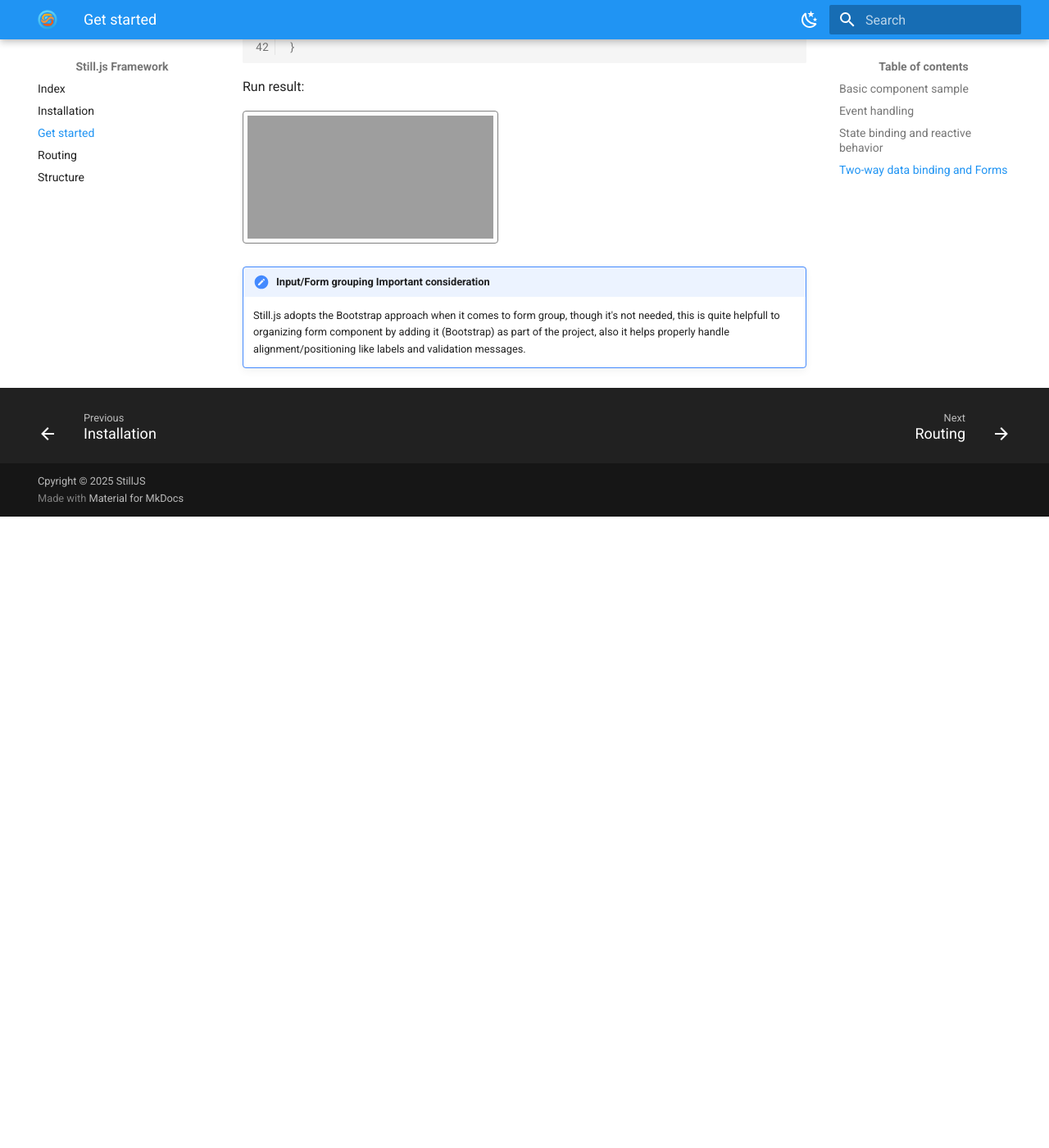
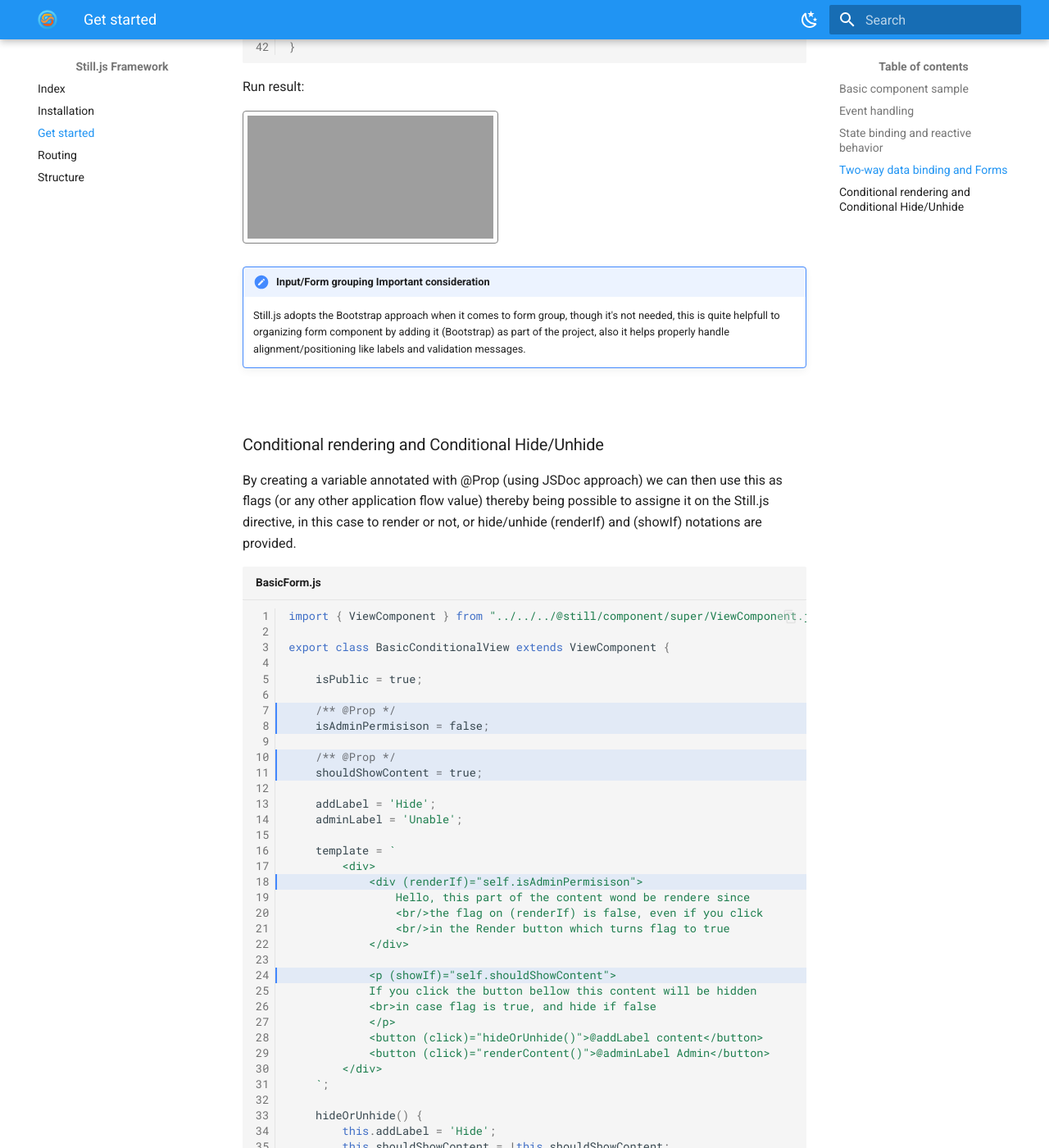
Before and after one commit to still-js/stilljs-site, an MkDocs documentation site: the page built from docs/get-start.md, in a window 1280 px wide and 1400 px high, scrolled down 4075 px. Shown: the whole window at 82% size. Built offline with MkDocs 1.6.1 and Material for MkDocs 9.7.7, drawn with Linux system fonts in a browser that asks for light colours; before the commit the page ends 4705 px from its top, so only the background shows below that; some of the changed text lies outside the part shown; grey boxes are pictures that could not be loaded.

Commit message:
added example of hide/unhide and conditional rendering component implementation

````diff
--- a/docs/get-start.md
+++ b/docs/get-start.md
@@ -181,3 +181,69 @@
 !!! note "Input/Form grouping Important consideration"
 
     Still.js adopts the Bootstrap approach when it comes to form group, though it's not needed, this is quite helpfull to organizing form component by adding it (Bootstrap) as part of the project, also it helps properly handle alignment/positioning like labels and validation messages.
+
+
+
+<br>
+
+###  Conditional rendering and Conditional Hide/Unhide
+
+By creating a variable annotated with @Prop (using JSDoc approach) we can then use this as flags (or any other application flow value) thereby being possible to assigne it on the Still.js directive, in this case to render or not, or hide/unhide (renderIf) and (showIf) notations are provided.
+
+```js title="BasicForm.js" hl_lines="7-8 10-11 18 24" linenums="1"
+import { ViewComponent } from "../../../@still/component/super/ViewComponent.js";
+
+export class BasicConditionalView extends ViewComponent {
+
+	isPublic = true;
+
+	/** @Prop */
+	isAdminPermisison = false;
+
+	/** @Prop */
+	shouldShowContent = true;
+
+	addLabel = 'Hide';
+	adminLabel = 'Unable';
+
+	template = `
+        <div>
+            <div (renderIf)="self.isAdminPermisison">
+				Hello, this part of the content wond be rendere since
+				<br/>the flag on (renderIf) is false, even if you click
+				<br/>in the Render button which turns flag to true
+			</div>
+
+            <p (showIf)="self.shouldShowContent">
+            If you click the button bellow this content will be hidden
+			<br>in case flag is true, and hide if false
+            </p>
+            <button (click)="hideOrUnhide()">@addLabel content</button>
+            <button (click)="renderContent()">@adminLabel Admin</button>
+        </div>
+    `;
+
+	hideOrUnhide() {
+		this.addLabel = 'Hide';
+		this.shouldShowContent = !this.shouldShowContent;
+		if (!this.shouldShowContent) this.addLabel = 'Unhide';
+	}
+
+	renderContent() {
+		this.adminLabel = 'Unable';
+		this.isAdminPermisison = !this.isAdminPermisison;
+		if (this.isAdminPermisison) this.adminLabel = 'Able';
+	}
+
+	constructor() {
+		super();
+	}
+
+}
+```
+Run result:
+<iframe src="https://nbernardo.github.io/stilljs/#/rendering-showing/basic-conditional-view"
+            frameBorder="0"
+            style="border: 1px solid grey; border-radius:4px; padding: 5px; background: white"
+            >
+</iframe>
````
